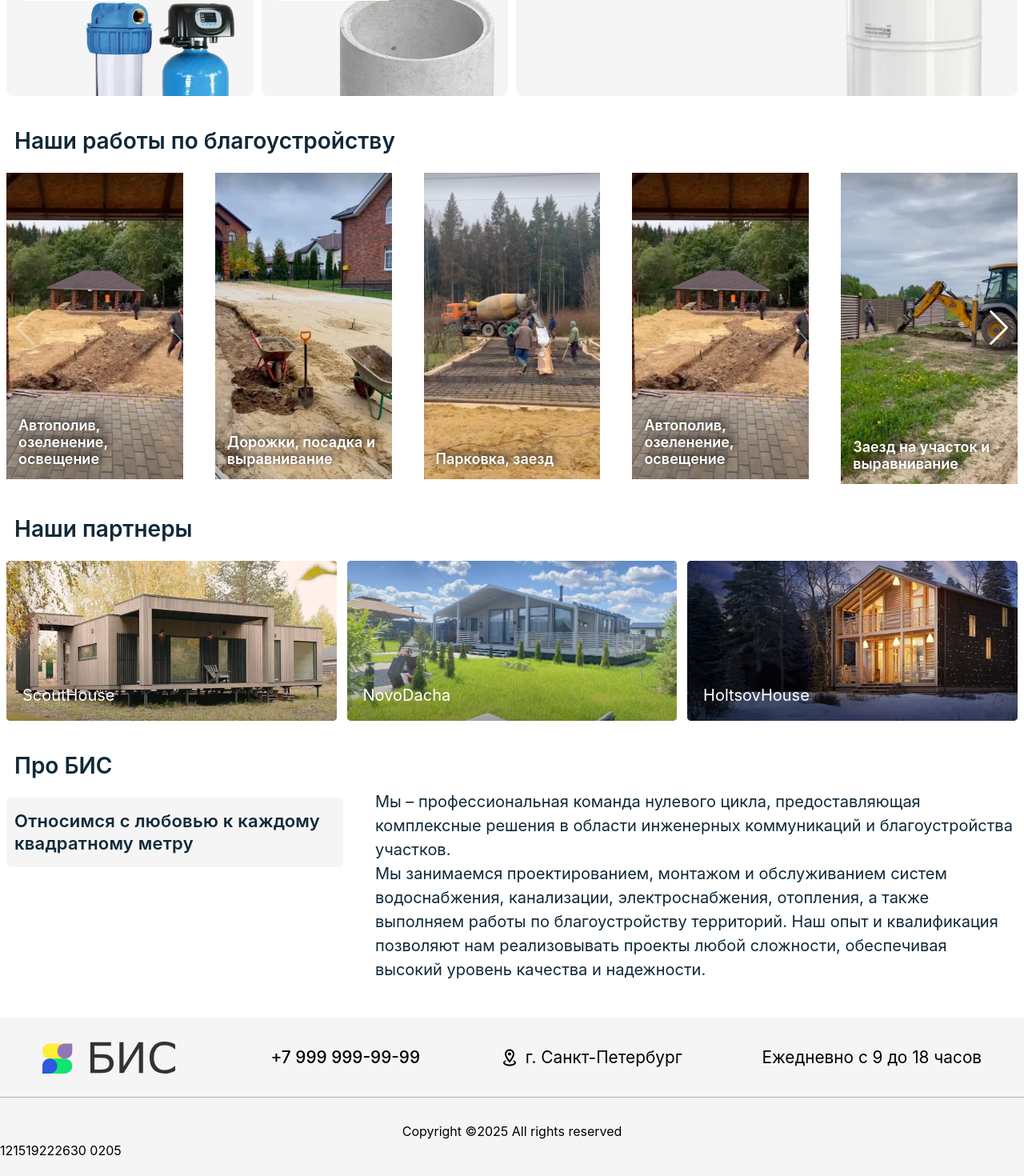
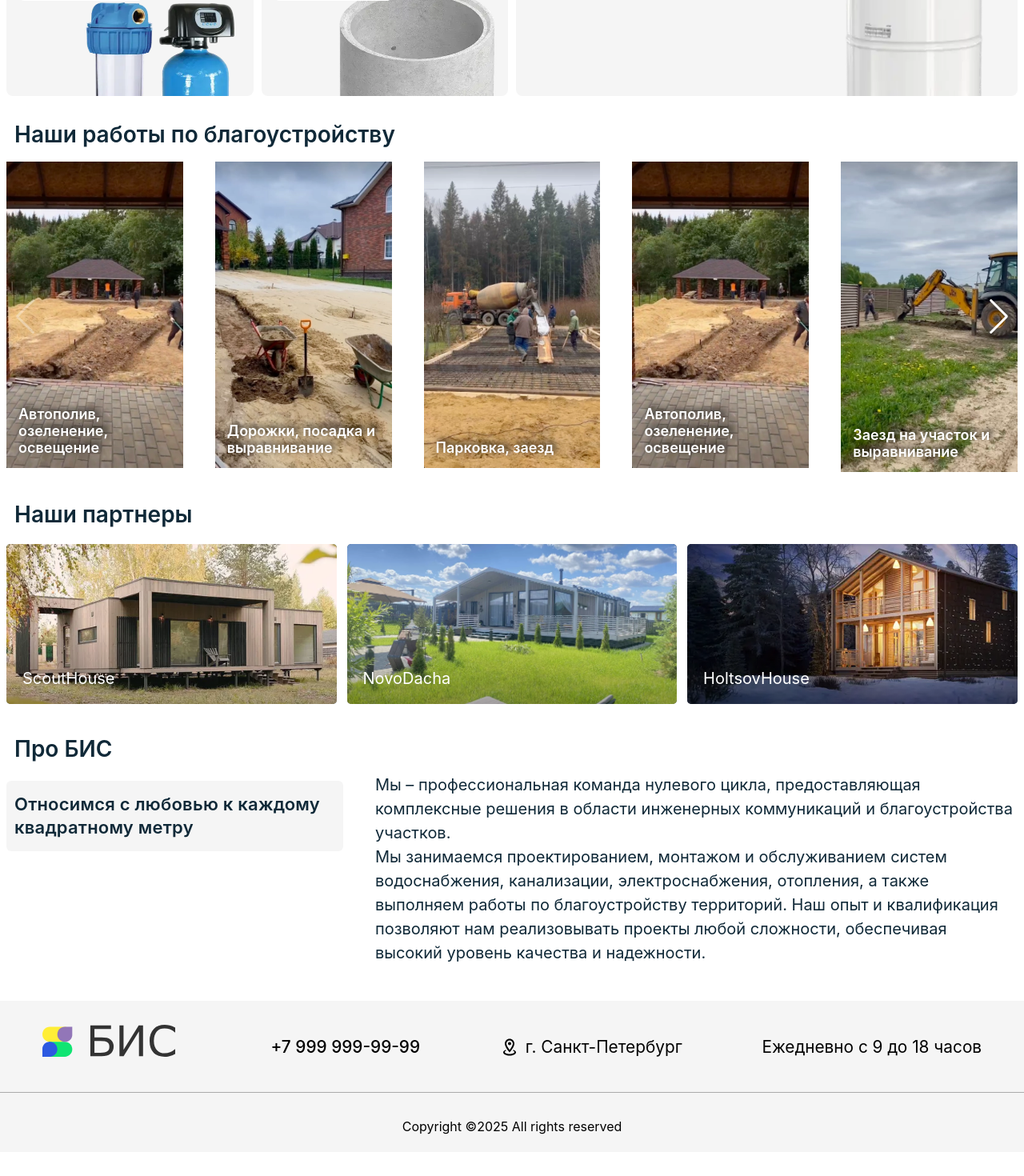
Before and after one commit to ShizLo/bis-tv, a Vue app: page / in a window 1280 px wide. Shown: the part 1054-2524 px from the top of the page at 80% size. After the commit the page ends 2494 px from the top, so only its background shows below. Built offline with nearby package versions, Linux system fonts and the light colour scheme.

Commit message:
Небольшие правки

```diff
--- a/src/components/Footer.vue
+++ b/src/components/Footer.vue
@@ -1,26 +1,43 @@
 <template>
   <section class="footer">
     <footer>
-      <div class="footer__content _container ">
+      <div class="footer__content _container">
         <a class="social__item footer__logo logo">
-          <img class="logo__img" loading="lazy" src="../assets/icons/logo-bis2.svg" alt="BIS" />
+          <img
+            class="logo__img"
+            loading="lazy"
+            src="../assets/icons/logo-bis2.svg"
+            alt="BIS"
+          />
         </a>
         <div class="social__item phone" href="tel:+7 999 999-99-99">
           +7 999 999-99-99
         </div>
-        <a class="social__item address" target="_blank" href="" itemprop="address" itemscope itemtype="">
+        <a
+          class="social__item address"
+          target="_blank"
+          href=""
+          itemprop="address"
+          itemscope
+          itemtype=""
+        >
           <div class="flex">
-            <img class="map__img" loading="lazy" width="" height="" src="../assets/icons/map-marker-radius-outline.svg"
-              alt="" />
+            <img
+              class="map__img"
+              loading="lazy"
+              width=""
+              height=""
+              src="../assets/icons/map-marker-radius-outline.svg"
+              alt=""
+            />
             <address class="address__text">г. Санкт-Петербург</address>
           </div>
         </a>
         <div class="social__item work-clock">Ежедневно с 9 до 18 часов</div>
-
       </div>
       <hr class="divider" />
       <div class="footer__copy">Copyright ©2025 All rights reserved</div>
-    </footer>121519222630 0205
+    </footer>
   </section>
 </template>
 
@@ -31,31 +48,32 @@
   padding: 30px 0px 20px 0px;
   background-color: #f5f5f5;
   margin-top: 45px;
-}
-
-.footer__content {
+  &__content {
     display: flex;
     flex-direction: row;
     justify-content: space-around;
     align-items: center;
     flex-wrap: wrap-reverse;
     gap: 10px;
+    margin-bottom: 30px;
 
     @media (max-width: c.$md3) {
-    gap: 20px;
+      gap: 5px;
     }
 
     @media (max-width: c.$md4) {
       flex-wrap: wrap;
     }
   }
-
-@media (max-width: 1279px) {
-  .footer {
+  &__copy {
+    margin-top: 30px;
+    display: flex;
+    justify-content: center;
+  }
+  @media (max-width: c.$md1) {
     padding: 30px 0px 30px 0px;
   }
 }
-
 .map__img {
   margin: 0px 8px 0px 0px;
 }
@@ -67,11 +85,6 @@
 .divider {
   opacity: 0.3;
 }
-
-.footer__content {
-  margin-bottom: 30px;
-}
-
 .social__item {
   font-size: 1.3em;
   font-style: normal;
@@ -80,10 +93,7 @@
 .address__text {
   font-style: normal;
 }
-
-.footer__copy {
-  margin-top: 30px;
-  display: flex;
-  justify-content: center;
+.logo {
+  margin: 0px 0px 15px 0px;
 }
 </style>
--- a/src/components/OurServices.vue
+++ b/src/components/OurServices.vue
@@ -79,7 +79,7 @@ export default {
     color: #102938;
     @media (max-width: c.$md4) {
       margin-bottom: 10px;
-      font-size: 1.5rem;
+      font-size: 1.3rem;
     }
     @media (min-width: c.$md4) {
       margin-top: 10px;
--- a/src/components/Partners.vue
+++ b/src/components/Partners.vue
@@ -1,7 +1,7 @@
 <template>
   <section class="partners content">
     <div class="_container">
-      <h2 class="partners__header mb-4 mt-8">Наши партнеры</h2>
+      <h2 class="partners__header">Наши партнеры</h2>
       <!-- <div class="columns-3 partners__items"> -->
       <div class="partners__items">
         <div class="partners__item">
@@ -68,6 +68,11 @@
     border-radius: 32px;
     padding: 3px 10px;
     color: #102938;
+    padding-top: 32px;
+    padding-bottom: 16px;
+    @media (max-width: c.$md4) {
+      font-size: 1.3rem;
+    }
   }
   &__items {
     display: flex;
--- a/src/components/WorksSlider.vue
+++ b/src/components/WorksSlider.vue
@@ -1,7 +1,7 @@
 <script>
 import { Swiper, SwiperSlide } from "swiper/vue";
 import { Pagination, Navigation } from "swiper/modules";
-import 'swiper/css/navigation';
+import "swiper/css/navigation";
 export default {
   components: {
     Swiper,
@@ -28,18 +28,18 @@ export default {
         :breakpoints="{
           640: {
             slidesPerView: 3,
-      spaceBetween: 20
+            spaceBetween: 20,
           },
           // when window width is >= 480px
           768: {
             slidesPerView: 4,
-      spaceBetween: 30
+            spaceBetween: 30,
           },
           // when window width is >= 640px
           1024: {
             slidesPerView: 5,
-      spaceBetween: 40
-    }
+            spaceBetween: 40,
+          },
         }"
         class="mySwiper"
       >
@@ -131,8 +131,12 @@ export default {
   background: #fff;
   display: inline-block;
   border-radius: 32px;
-  padding: 3px 10px;
+  padding-left: 10px;
   color: #102938;
+  line-height: 1.2;
+  @media (max-width: c.$md4) {
+    font-size: 1.3rem;
+  }
 }
 .swiper {
   width: 100%;
```
Lines whose indentation alone changed are shown as unchanged.
